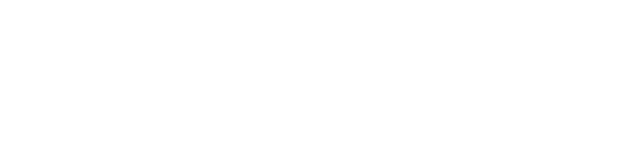
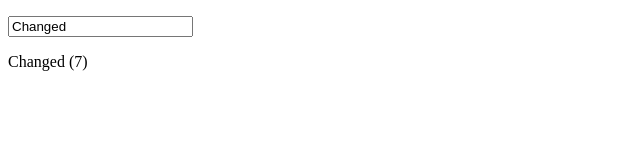
Before and after one commit to Leopalds/vue-step-by-step, a plain HTML site: page index.html in a window 1280 px wide. Shown: the whole page, without its empty margins (0-640 px from the left). Drawn offline with nearby package versions, Linux system fonts and the light colour scheme.

Commit message:
ep1 - absolute basics

```diff
--- a/index.html
+++ b/index.html
@@ -3,8 +3,32 @@
 <head>
     <meta charset="UTF-8">
     <title>Document</title>
+    <script src="https://unpkg.com/vue@3"></script>
 </head>
 <body>
+    <div id="app">
+        <p>
+            <input type="text" v-model="greeting">
+        </p>
 
+        <p>
+            {{ greeting }} ({{ greeting.length }})
+        </p>
+    </div>
+
+    <script>
+        Vue.createApp({
+            data(){
+                return {
+                    greeting: 'Hello World'
+                }
+            },
+            mounted(){
+                setTimeout(() => {
+                    this.greeting = 'Changed';
+                }, 3000)
+            }
+        }).mount('#app');
+    </script>
 </body>
 </html>
```
